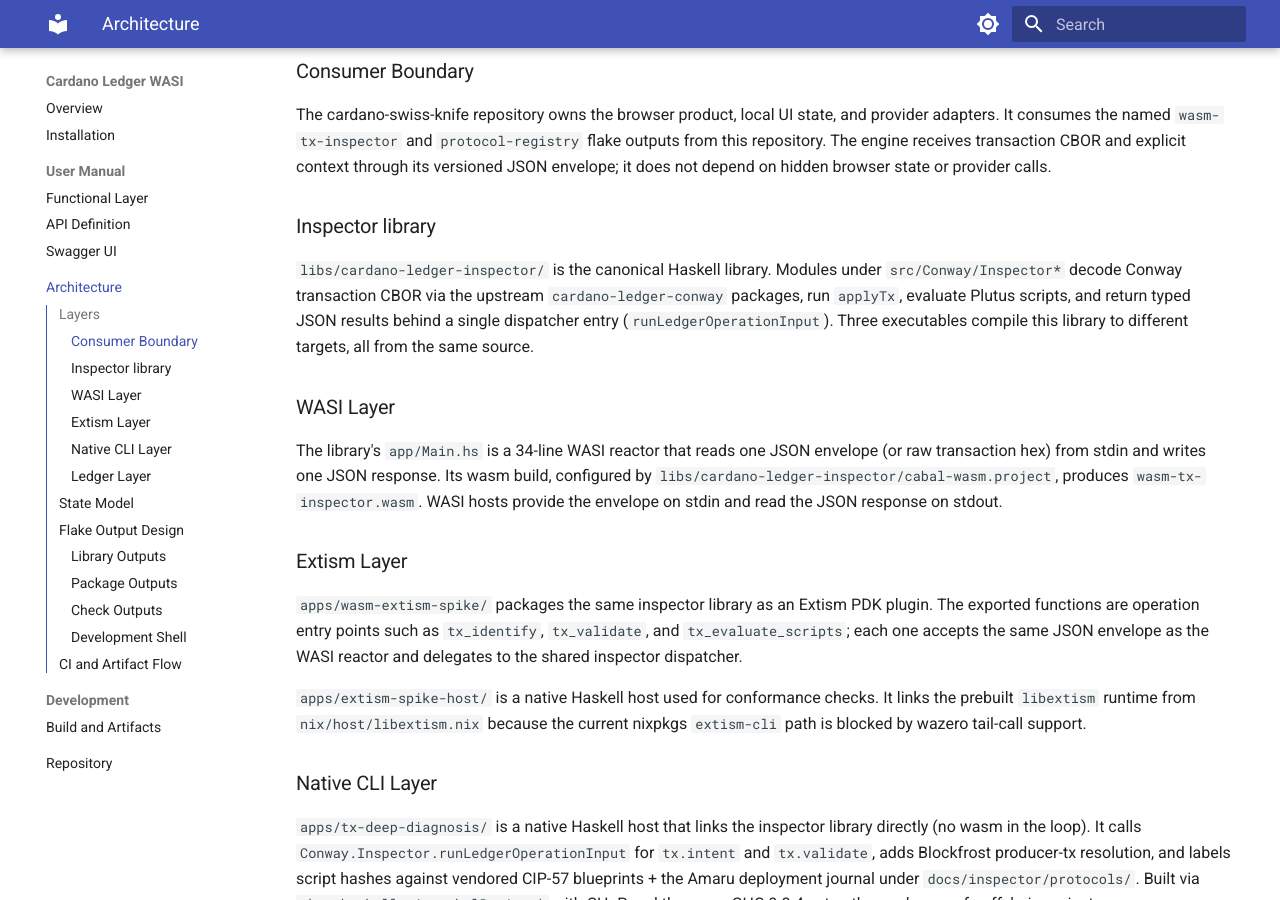
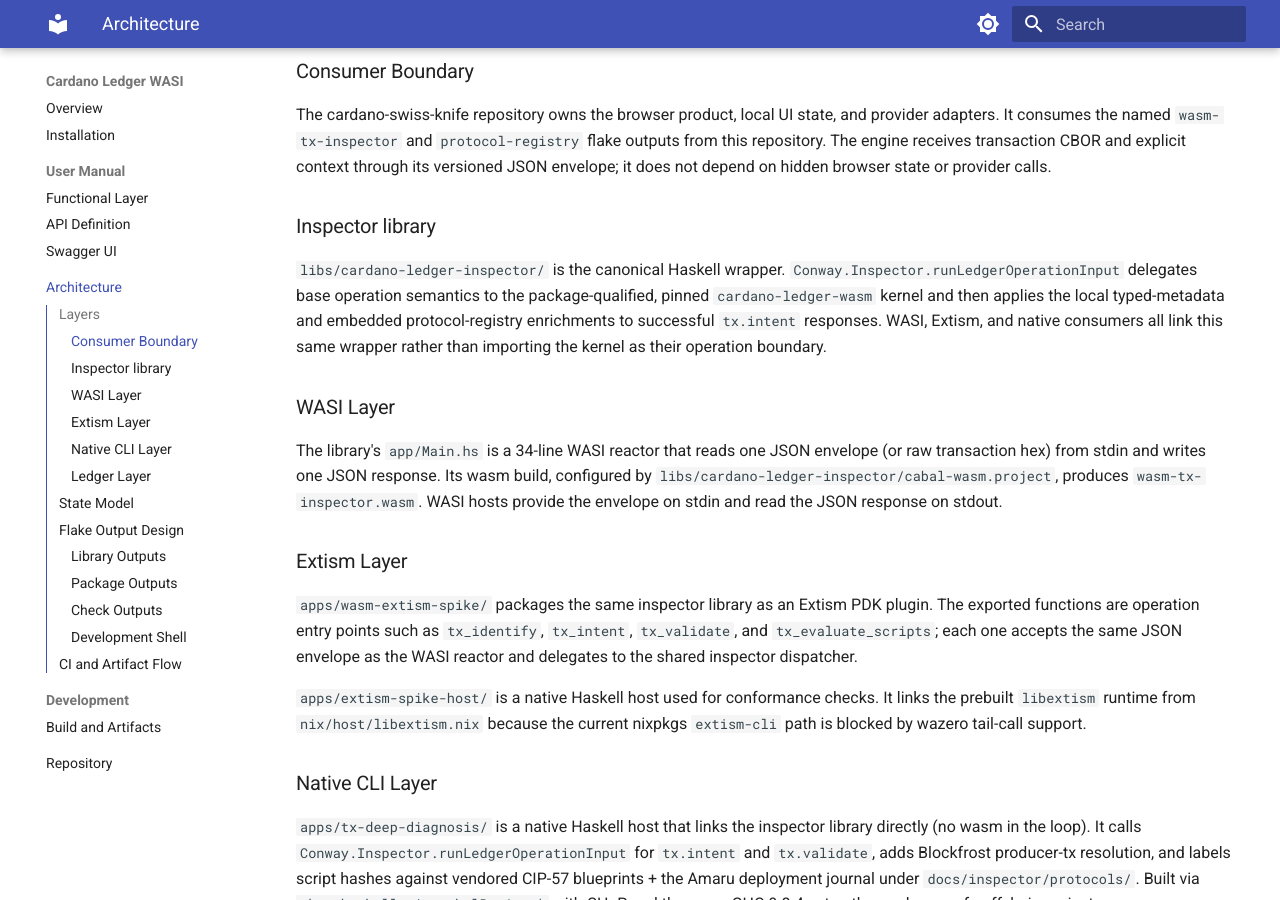
Before and after one commit to lambdasistemi/cardano-ledger-inspector, an MkDocs documentation site: the page built from gh-docs/architecture.md, in a window 1280 px wide and 900 px high, scrolled down 906 px. Built offline with MkDocs 1.6.1 and Material for MkDocs 9.7.7, drawn with Linux system fonts in a browser that asks for light colours; some of the changed text lies outside the part shown.

Commit message:
refactor: share tx.intent wrapper across targets
Extract the local target-independent operation wrapper and route WASI, Extism, and native consumers through the same enriched tx.intent boundary.

Generate identical embedded registry inputs for every target and prove registered plus unknown-script response parity without changing the pinned ledger kernel.

Tasks: T165, T166, T167, T168, T169, T170, T171, T172, T173, T174

```diff
--- a/gh-docs/architecture.md
+++ b/gh-docs/architecture.md
@@ -55,12 +55,13 @@ does not depend on hidden browser state or provider calls.
 
 ### Inspector library
 
-`libs/cardano-ledger-inspector/` is the canonical Haskell library. Modules
-under `src/Conway/Inspector*` decode Conway transaction CBOR via the upstream
-`cardano-ledger-conway` packages, run `applyTx`, evaluate Plutus scripts, and
-return typed JSON results behind a single dispatcher entry
-(`runLedgerOperationInput`). Three executables compile this library to
-different targets, all from the same source.
+`libs/cardano-ledger-inspector/` is the canonical Haskell wrapper.
+`Conway.Inspector.runLedgerOperationInput` delegates base operation semantics
+to the package-qualified, pinned `cardano-ledger-wasm` kernel and then applies
+the local typed-metadata and embedded protocol-registry enrichments to
+successful `tx.intent` responses. WASI, Extism, and native consumers all link
+this same wrapper rather than importing the kernel as their operation
+boundary.
 
 ### WASI Layer
 
@@ -74,9 +75,9 @@ the JSON response on stdout.
 
 `apps/wasm-extism-spike/` packages the same inspector library as an Extism PDK
 plugin. The exported functions are operation entry points such as
-`tx_identify`, `tx_validate`, and `tx_evaluate_scripts`; each one accepts the
-same JSON envelope as the WASI reactor and delegates to the shared inspector
-dispatcher.
+`tx_identify`, `tx_intent`, `tx_validate`, and `tx_evaluate_scripts`; each one
+accepts the same JSON envelope as the WASI reactor and delegates to the shared
+inspector dispatcher.
 
 `apps/extism-spike-host/` is a native Haskell host used for conformance checks.
 It links the prebuilt `libextism` runtime from `nix/host/libextism.nix` because
@@ -183,7 +184,7 @@ implicit network access during the final build.
 | `checks.<system>.tx-input-context-smoke` | Derives synthetic producer transaction context from inspection output and verifies resolved input reporting. |
 | `checks.<system>.tx-validate-smoke` | Covers missing context, unsupported provider-style UTxO JSON, complete valid context, deterministic validation output, and invalid supplied network context. |
 | `checks.<system>.tx-evaluate-scripts-smoke` | Covers missing context, rejected provider-style UTxO JSON, complete script evaluation, deterministic output, budgeted units, and evaluated units. |
-| `checks.<system>.tx-extism-spike-smoke` | Calls the Extism plugin through `extism-spike-host` and checks that Extism responses for shared envelopes match the WASI reactor byte-for-byte. |
+| `checks.<system>.tx-extism-spike-smoke` | Calls the Extism plugin through `extism-spike-host`; for registered and unknown-script `tx.intent`, compares raw response bytes across WASI, the native wrapper runner, and Extism while asserting enrichment and fallback semantics. |
 | `checks.<system>.tx-explain-render-smoke` | Runs the render-snapshot harness in compare mode against the committed golden explain artifacts. |
 | `checks.<system>.tx-deep-diagnosis-emit-explain-smoke` | Runs the native CLI with `--emit-explain` end-to-end and verifies the emitted artifact set. |
 | `checks.<system>.cardano-ledger-wasm-pin-check` | Verifies the WASM source pins and fork metadata remain aligned. |
```
Also changed, not shown: README.md (+24 -16 lines), apps/wasm-extism-spike/README.md (+12 -10 lines), gh-docs/installation.md (+1 -1 lines), specs/165-wrapper-parity/plan.md (+9 -4 lines), specs/165-wrapper-parity/tasks.md (+10 -10 lines), 15 other files.
